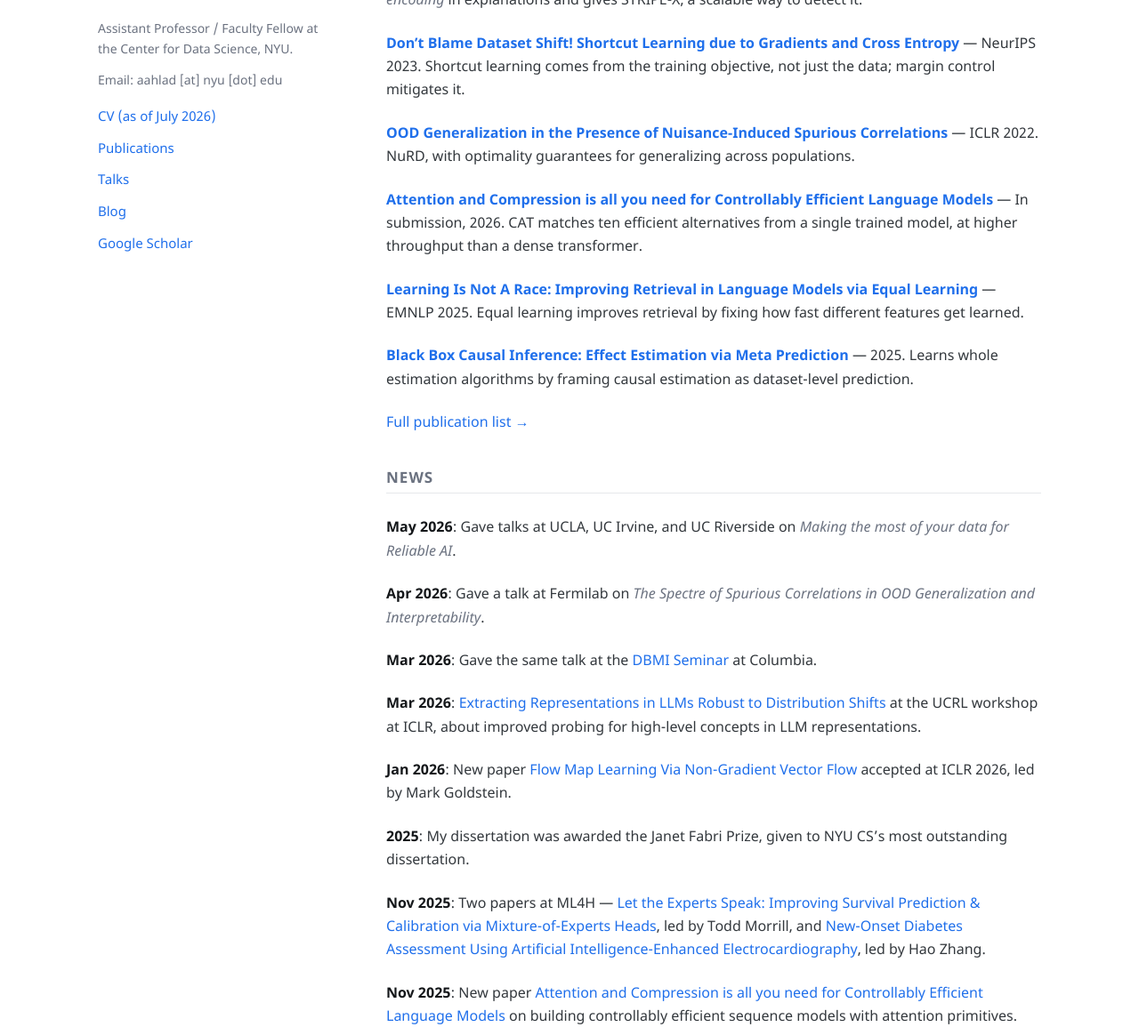
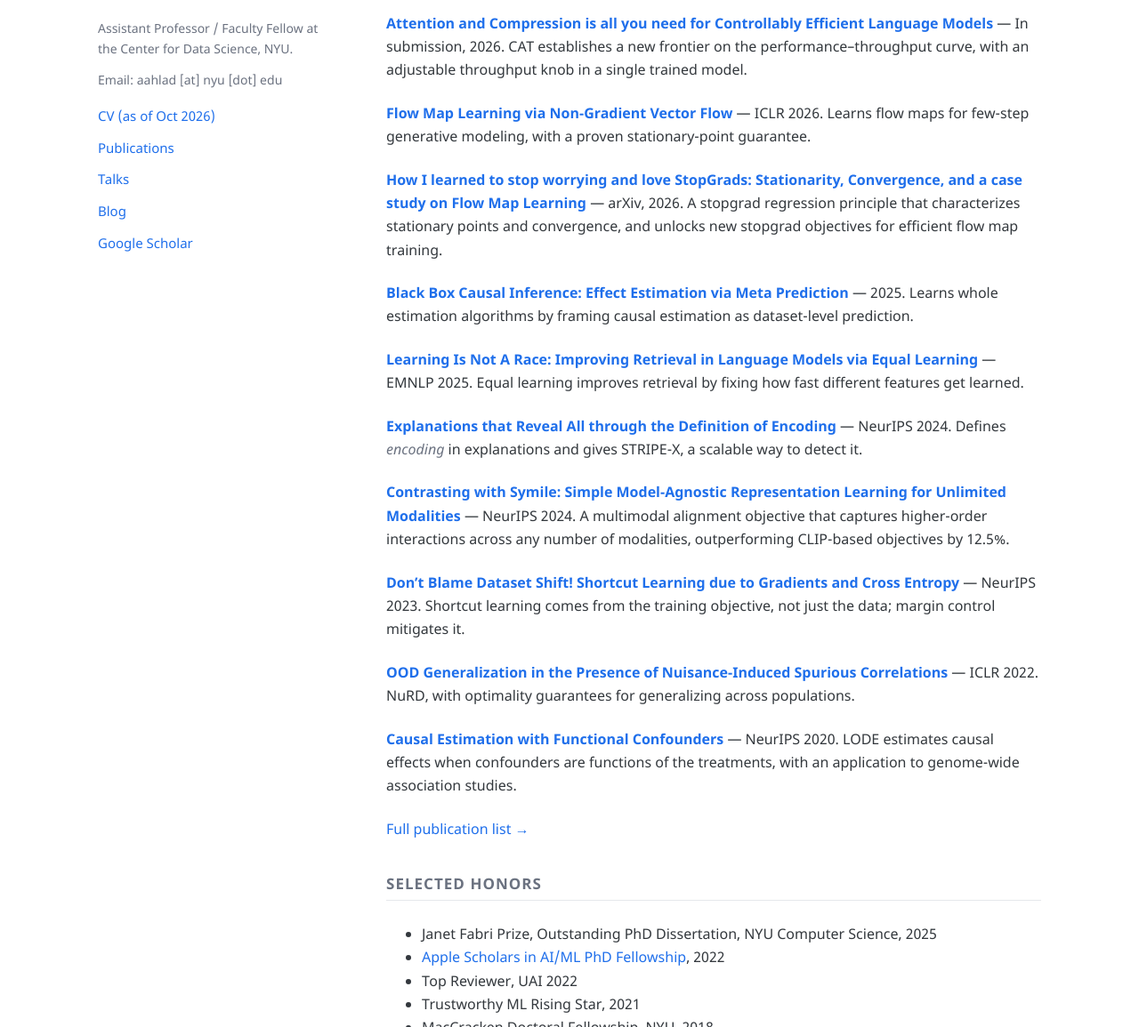
Before and after one commit to aahladmanas/aahladmanas.github.io, a Jekyll site: the page built from index.md, in a window 1280 px wide and 1400 px high, scrolled down 614 px, cut to the strip 245-1400 px from the top of the window. Shown: the whole strip at 89% size. Built offline with Jekyll 4.4.1, drawn with Linux system fonts in a browser that asks for light colours; some of the changed text lies outside the part shown.

Commit message:
Update CV, add honors, and expand selected work
- Link the October 2026 CV from the sidebar
- Mention the Janet Fabri Prize and Apple Scholars fellowship in the intro
- Add a Selected Honors section
- Add Flow Map, StopGrads, Symile, and functional confounders papers to
  Selected Work, ordered by year

Co-Authored-By: Claude Opus 5.5 (1M context) <noreply@anthropic.com>

```diff
--- a/_layouts/default.html
+++ b/_layouts/default.html
@@ -25,7 +25,7 @@
 
         <p>Email: aahlad [at] nyu [dot] edu</p>
 
-        <p class="view"><a href="{{ "/assets/files/aahlad_cv_jul_2026.pdf" | relative_url }}">CV (as of July 2026)</a></p>
+        <p class="view"><a href="{{ "/assets/files/aahlad_cv_oct_2026.pdf" | relative_url }}">CV (as of Oct 2026)</a></p>
         <p class="view"><a href="{{ "/publications.html" | relative_url }}">Publications</a></p>
         <p class="view"><a href="{{ "/talks.html" | relative_url }}">Talks</a></p>
         <p class="view"><a href="{{ "/blog.html" | relative_url }}">Blog</a></p>
--- a/index.md
+++ b/index.md
@@ -8,6 +8,7 @@ layout: default
 
 I am a Faculty Fellow / Assistant Professor at the Center for Data Science at NYU.
 I obtained my PhD in Computer Science from the Courant Institute, NYU, where I was fortunate to be advised by [Prof. Rajesh Ranganath](https://cims.nyu.edu/~rajeshr/).
+My dissertation received the Janet Fabri Prize for the most outstanding dissertation in NYU Computer Science, and my PhD was supported by an [Apple Scholars in AI/ML Fellowship](https://machinelearning.apple.com/updates/apple-scholars-aiml-2022).
 
 My research centers on **adaptation**: building AI systems that generalize beyond their training distribution, reason about the mechanisms that transfer across environments, and reveal what they rely on. I develop the representations and algorithms that make adaptation reliable, working toward the broader goal of reliable world models.
 
@@ -22,8 +23,26 @@ I'm eternally excited about new ideas and finding good applications for my work!
 ### Selected Work
 * * *
 
+**[Attention and Compression is all you need for Controllably Efficient Language Models](https://arxiv.org/abs/2511.05313)** — In submission, 2026.
+CAT establishes a new frontier on the performance–throughput curve, with an adjustable throughput knob in a single trained model.
+
+**[Flow Map Learning via Non-Gradient Vector Flow](https://openreview.net/forum?id=C1bkDPqvDW)** — ICLR 2026.
+Learns flow maps for few-step generative modeling, with a proven stationary-point guarantee.
+
+**[How I learned to stop worrying and love StopGrads: Stationarity, Convergence, and a case study on Flow Map Learning](https://arxiv.org/abs/2609.16222)** — arXiv, 2026.
+A stopgrad regression principle that characterizes stationary points and convergence, and unlocks new stopgrad objectives for efficient flow map training.
+
+**[Black Box Causal Inference: Effect Estimation via Meta Prediction](https://arxiv.org/abs/2503.05985)** — 2025.
+Learns whole estimation algorithms by framing causal estimation as dataset-level prediction.
+
+**[Learning Is Not A Race: Improving Retrieval in Language Models via Equal Learning](https://aclanthology.org/2025.findings-emnlp.1260/)** — EMNLP 2025.
+Equal learning improves retrieval by fixing how fast different features get learned.
+
 **[Explanations that Reveal All through the Definition of Encoding](https://arxiv.org/abs/2411.02664)** — NeurIPS 2024.
 Defines *encoding* in explanations and gives STRIPE-X, a scalable way to detect it.
+
+**[Contrasting with Symile: Simple Model-Agnostic Representation Learning for Unlimited Modalities](https://arxiv.org/abs/2411.01053)** — NeurIPS 2024.
+A multimodal alignment objective that captures higher-order interactions across any number of modalities, outperforming CLIP-based objectives by 12.5%.
 
 **[Don't Blame Dataset Shift! Shortcut Learning due to Gradients and Cross Entropy](https://arxiv.org/abs/2308.12553)** — NeurIPS 2023.
 Shortcut learning comes from the training objective, not just the data; margin control mitigates it.
@@ -31,16 +50,19 @@ Shortcut learning comes from the training objective, not just the data; margin c
 **[OOD Generalization in the Presence of Nuisance-Induced Spurious Correlations](https://arxiv.org/abs/2107.00520)** — ICLR 2022.
 NuRD, with optimality guarantees for generalizing across populations.
 
-**[Attention and Compression is all you need for Controllably Efficient Language Models](https://arxiv.org/abs/2511.05313)** — In submission, 2026.
-CAT matches ten efficient alternatives from a single trained model, at higher throughput than a dense transformer.
-
-**[Learning Is Not A Race: Improving Retrieval in Language Models via Equal Learning](https://aclanthology.org/2025.findings-emnlp.1260/)** — EMNLP 2025.
-Equal learning improves retrieval by fixing how fast different features get learned.
-
-**[Black Box Causal Inference: Effect Estimation via Meta Prediction](https://arxiv.org/abs/2503.05985)** — 2025.
-Learns whole estimation algorithms by framing causal estimation as dataset-level prediction.
+**[Causal Estimation with Functional Confounders](https://papers.nips.cc/paper/2020/hash/36dcd524971019336af02550264b8a08-Abstract.html)** — NeurIPS 2020.
+LODE estimates causal effects when confounders are functions of the treatments, with an application to genome-wide association studies.
 
 [Full publication list →](./publications.html)
+
+### Selected Honors
+* * *
+
+* Janet Fabri Prize, Outstanding PhD Dissertation, NYU Computer Science, 2025
+* [Apple Scholars in AI/ML PhD Fellowship](https://machinelearning.apple.com/updates/apple-scholars-aiml-2022), 2022
+* Top Reviewer, UAI 2022
+* Trustworthy ML Rising Star, 2021
+* MacCracken Doctoral Fellowship, NYU, 2018
 
 ### News
 * * *
```
Also changed, not shown: 1 other file.
